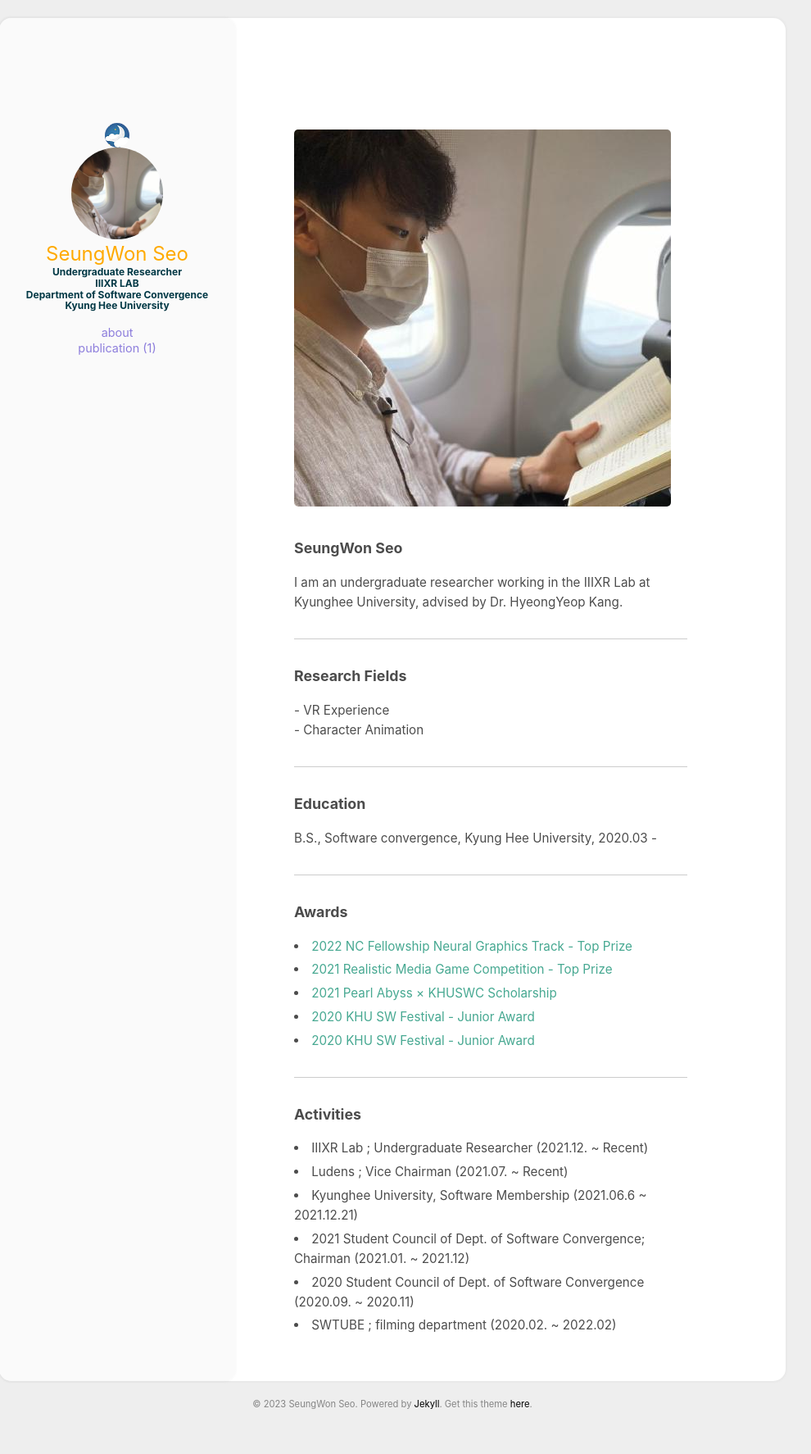
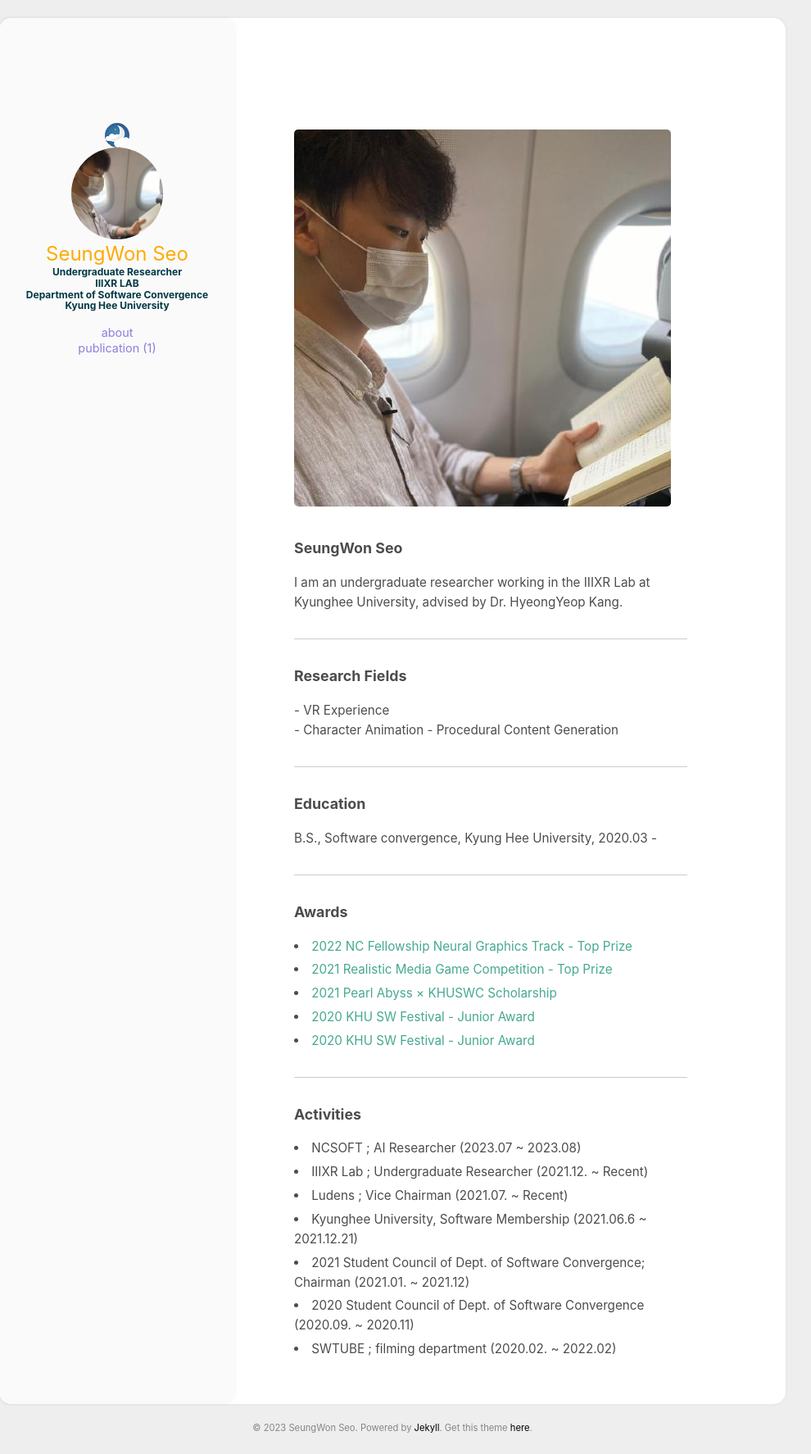
Before and after one commit to ssw03270/ssw03270.github.io, a Jekyll site: the page built from aboutme.html, in a window 1280 px wide. Shown: the whole page at 82% size, without its empty margins (161-1151 px from the left). Built offline with Jekyll 4.4.1, drawn with Linux system fonts in a browser that asks for light colours; before the commit the page ends 1745 px from its top, so only the background shows below that.

Commit message:
add ncsoft

```diff
--- a/aboutme.html
+++ b/aboutme.html
@@ -18,7 +18,8 @@ layout: page
             <p>
             - VR Experience <br>
             - Character Animation
-        </p>
+            - Procedural Content Generation
+            </p>
 
         <hr/>
         <h3>
@@ -42,6 +43,7 @@ layout: page
             Activities
         </h3>
         <p>
+            <li> NCSOFT ; AI Researcher (2023.07 ~ 2023.08)</li>
             <li>IIIXR Lab ; Undergraduate Researcher (2021.12. ~ Recent)</li>
             <li>Ludens ; Vice Chairman (2021.07. ~ Recent)</li>
             <li>Kyunghee University, Software Membership (2021.06.6 ~ 2021.12.21)</li>
```
